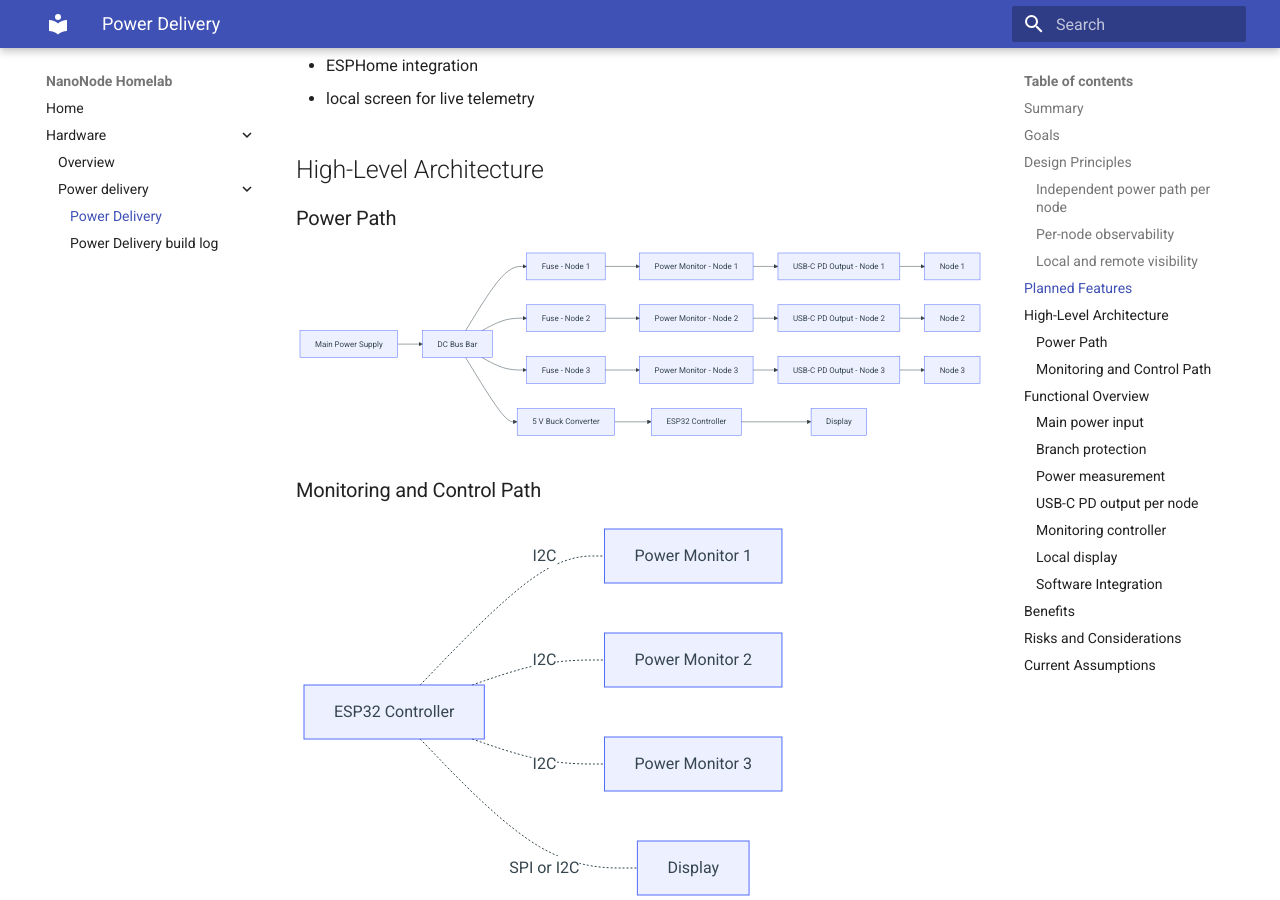
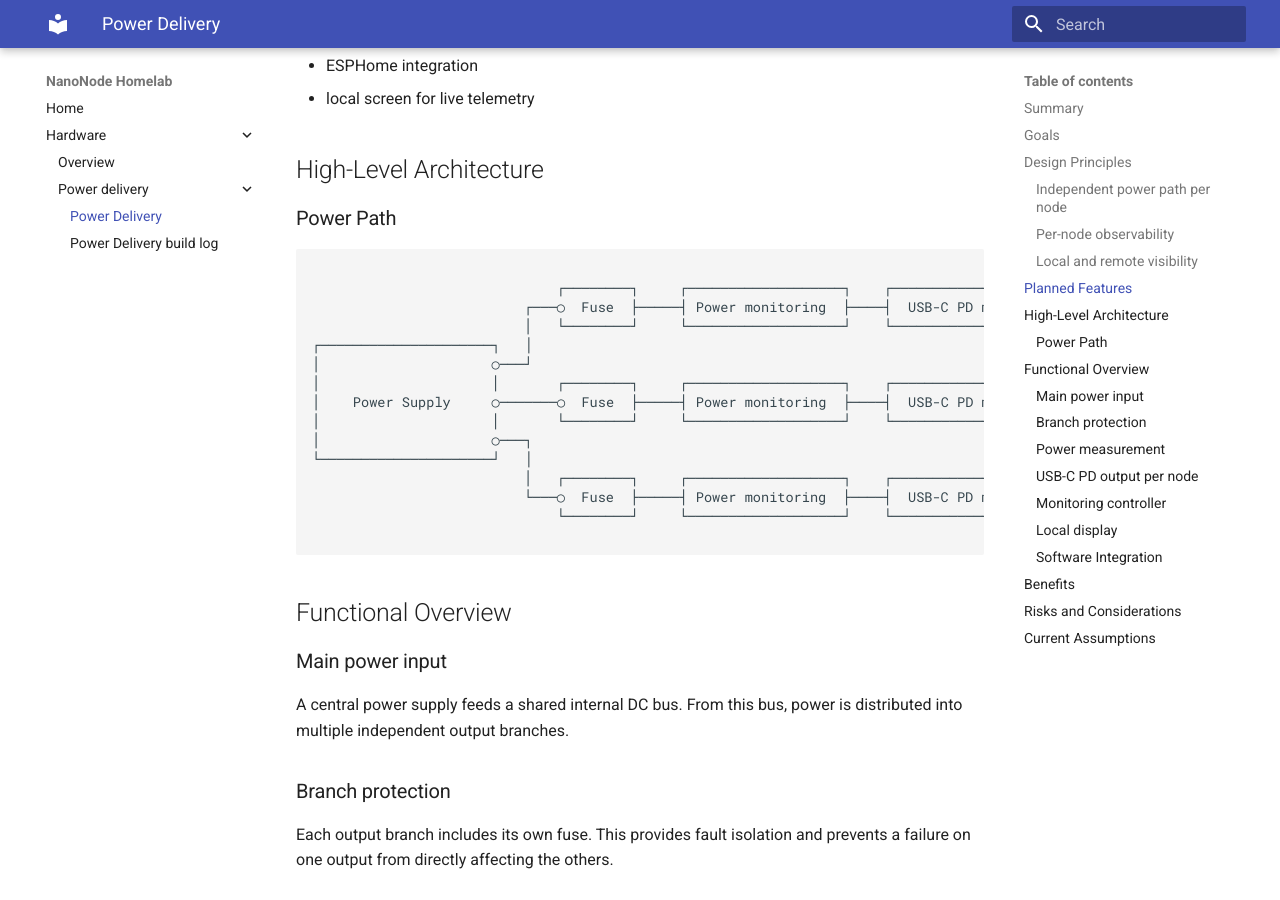
Before and after one commit to JR-Questum/nanonode-homelab, an MkDocs documentation site: the page built from docs/hardware/power-delivery/power-delivery-module.md, in a window 1280 px wide and 900 px high, scrolled down 1603 px. Built offline with MkDocs 1.6.1 and Material for MkDocs 9.7.7, drawn with Linux system fonts in a browser that asks for light colours; some of the changed lines change nothing that is shown.

Commit message:
changed - power delivery power path diagram

````diff
--- a/docs/hardware/power-delivery/power-delivery-module.md
+++ b/docs/hardware/power-delivery/power-delivery-module.md
@@ -58,39 +58,22 @@ The current concept includes the following features:
 
 ### Power Path
 
-```mermaid
-graph LR
-  PSU[Main Power Supply] --> BUS[DC Bus Bar]
-
-  BUS --> F1[Fuse - Node 1]
-  BUS --> F2[Fuse - Node 2]
-  BUS --> F3[Fuse - Node 3]
-
-  F1 --> M1[Power Monitor - Node 1]
-  F2 --> M2[Power Monitor - Node 2]
-  F3 --> M3[Power Monitor - Node 3]
-
-  M1 --> PD1[USB-C PD Output - Node 1]
-  M2 --> PD2[USB-C PD Output - Node 2]
-  M3 --> PD3[USB-C PD Output - Node 3]
-
-  PD1 --> N1[Node 1]
-  PD2 --> N2[Node 2]
-  PD3 --> N3[Node 3]
-
-  BUS --> B5[5 V Buck Converter]
-  B5 --> ESP[ESP32 Controller]
-  ESP --> DISP[Display]
-```
-
-### Monitoring and Control Path
-
-```mermaid
-graph LR
-  ESP[ESP32 Controller] -. I2C .- INA1[Power Monitor 1]
-  ESP -. I2C .- INA2[Power Monitor 2]
-  ESP -. I2C .- INA3[Power Monitor 3]
-  ESP -. SPI or I2C .- DISP[Display]
+```text
+                                                                                                ┌─────────┐
+                              ┌────────┐     ┌───────────────────┐    ┌───────────────────┐     │█████████│
+                          ┌───○  Fuse  ├─────┤ Power monitoring  ├────┤  USB-C PD module  ├─────┤█ Node1 █│
+                          │   └────────┘     └───────────────────┘    └───────────────────┘     │█████████│
+┌─────────────────────┐   │                                                                     └─────────┘
+│                     ○───┘                                                                     ┌─────────┐
+│                     │       ┌────────┐     ┌───────────────────┐    ┌───────────────────┐     │█████████│
+│    Power Supply     ○───────○  Fuse  ├─────┤ Power monitoring  ├────┤  USB-C PD module  ├─────┤█ Node2 █│
+│                     │       └────────┘     └───────────────────┘    └───────────────────┘     │█████████│
+│                     ○───┐                                                                     └─────────┘
+└─────────────────────┘   │                                                                     ┌─────────┐
+                          │   ┌────────┐     ┌───────────────────┐    ┌───────────────────┐     │█████████│
+                          └───○  Fuse  ├─────┤ Power monitoring  ├────┤  USB-C PD module  ├─────┤█ Node3 █│
+                              └────────┘     └───────────────────┘    └───────────────────┘     │█████████│
+                                                                                                └─────────┘
 ```
 
 ## Functional Overview
````
